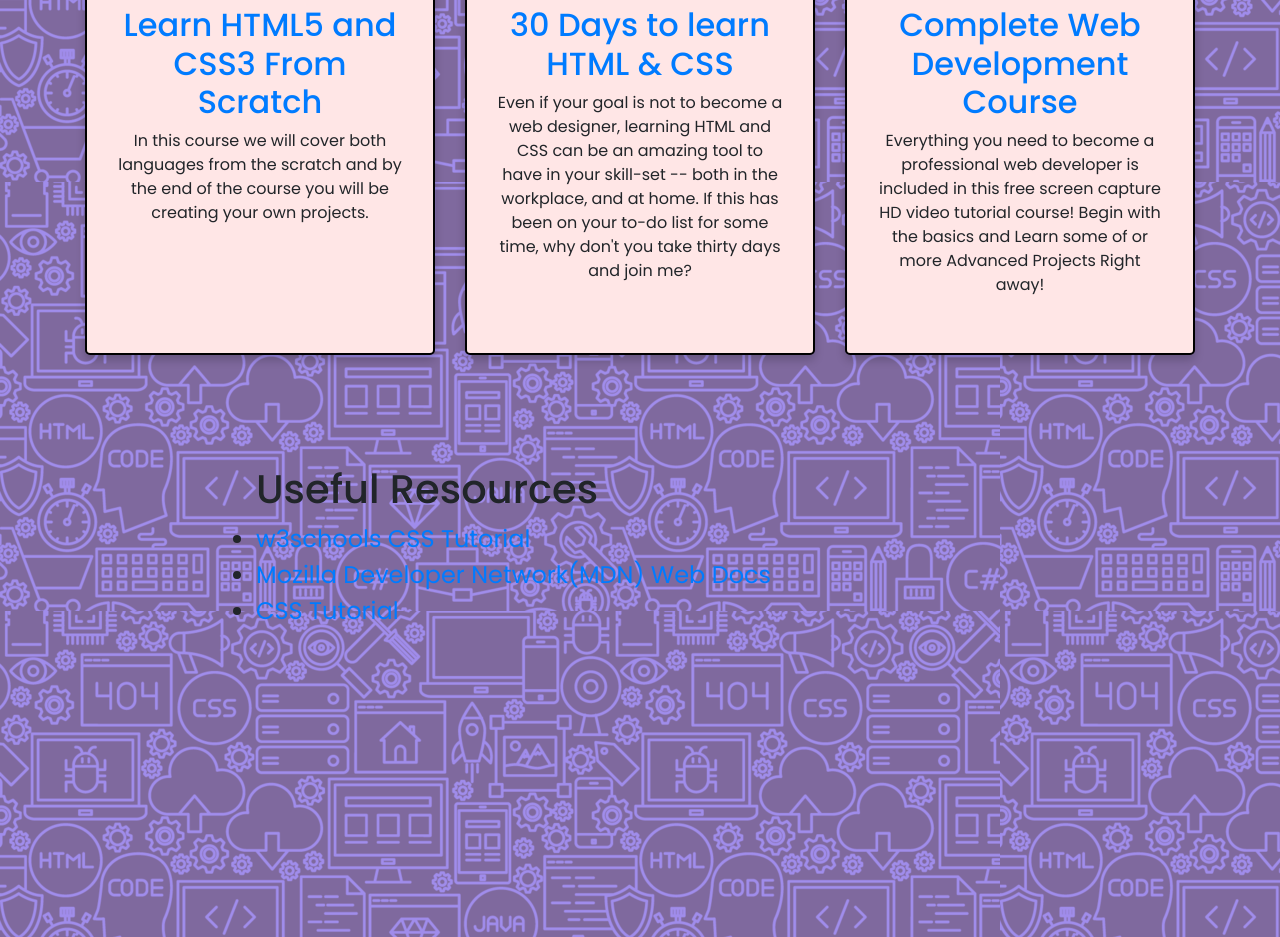
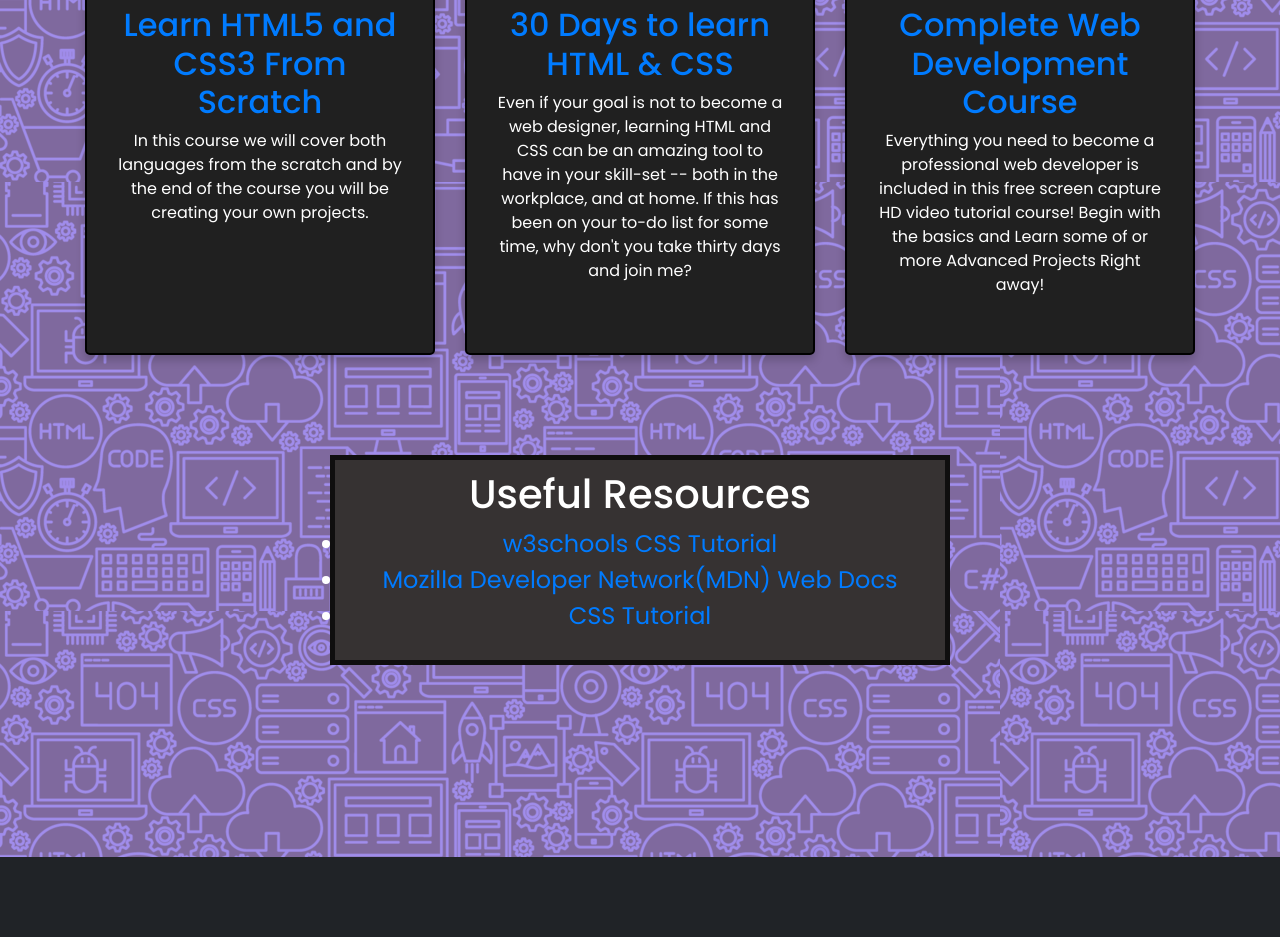
Before and after one commit to soujanyanmbri/webpass1, a PHP site: page /Routes/courses/css.html in a window 1280 px wide. Shown: the part 1963-2900 px from the top of the page. After the commit the page ends 2820 px from the top, so only its background shows below. Run offline with PHP 8.4, Linux system fonts and the light colour scheme.

Commit message:
Updated background

```diff
--- a/CSS/common.css
+++ b/CSS/common.css
@@ -4,6 +4,10 @@ footer {
 
 .footer-filler {
     height: 24vh;
+}
+
+body {
+    color: white;
 }
 
 .logo {
--- a/CSS/contact.css
+++ b/CSS/contact.css
@@ -1,3 +1,7 @@
+body{
+    background-image: url('/images/wallpaper.png') !important;
+  }
+
 .about{
     display:grid;
     grid-template-columns: repeat(auto-fit, minmax(270px, 1fr));
@@ -79,7 +83,7 @@
     border-radius: 5px;
     color: black;
     font-weight: bold;
-    background-color: darksalmon !important;
+    background-color: rgb(147, 147, 212) !important;
     cursor: pointer;
     outline: none;
     margin-left: 35%;
--- a/CSS/courses.css
+++ b/CSS/courses.css
@@ -1,12 +1,18 @@
+body{
+    background-image: url('/images/wallpaper.png') !important;
+  }
+
 .container{
     padding:10px 20%;
     padding-bottom: 100px;
+    color: #fff;
 }
 
 .container .box-container{
     display: grid;
     grid-template-columns: repeat(auto-fit, minmax(270px, 1fr));
     gap:30px;
+    color: #fff;
 }
 
 .container .box-container .box{
@@ -14,9 +20,10 @@
     box-shadow: 0 5px 10px rgba(0,0,0,.2);
     border-radius: 5px;
     border: 2px solid black;
-    background:  #ffe6e6;
+    background:  rgb(32, 32, 32);
     text-align: center;
     padding:40px 30px;
+    color:#fff;
 }
 .boxx{
     border-radius: 4px;
@@ -46,7 +53,14 @@
 }
 
 .ref {
+    background-color: rgb(54, 50, 50);
     padding:10px 20%;
     padding-bottom: 100px;
     font-size: 1.5rem;
+    color:#fff;
+    width: 620px;
+  padding: 10px;
+  border: 5px solid rgb(15, 14, 14);
+  margin: 0 auto;
+  text-align: center;
 }
--- a/CSS/login.css
+++ b/CSS/login.css
@@ -2,7 +2,9 @@ html {
     height: 100%;
   }
 
-
+  body{
+    background-image: url('/images/wallpaper.png') !important;
+  }
 
   #main-holder {
     width: 30%;
@@ -36,7 +38,7 @@ html {
     font-weight: bold;
     color: #8a0000;
     border: 1px solid #8a0000;
-    background-color: #e58f8f;
+    background-color: rgb(32, 32, 32);
     opacity: 0;
   }
 
--- a/CSS/reg.css
+++ b/CSS/reg.css
@@ -2,7 +2,9 @@ html {
     height: 100%;
   }
 
-
+  body{
+    background-image: url('/images/wallpaper.png') !important;
+  }
 
   #main-holder {
     width: 30%;
--- a/Routes/coursespage.php
+++ b/Routes/coursespage.php
@@ -40,7 +40,7 @@
 
     <title>Courses</title>
   </head>
-  <body style="background-color: pink;">
+  <body style="background-colour: black">
 
     <div class="card-container">
       <div class="card border border-dark rounded">
--- a/Routes/login.php
+++ b/Routes/login.php
@@ -80,6 +80,8 @@ if($_SERVER["REQUEST_METHOD"] == "POST"){
         <link rel="stylesheet" href="https://cdnjs.cloudflare.com/ajax/libs/font-awesome/5.15.2/css/all.min.css"/>
     <link rel="stylesheet" href="../CSS/common.css">
     <script src="../JS/login.js"> </script>
+    <link rel="stylesheet" href="../index.css">
+
     <title>Login</title>
   </head>
   <body style="background-color: salmon;">
```
Also changed, not shown: CSS/coursepage.css (+10 -1 lines), CSS/mentors.css (+10 -1 lines).
